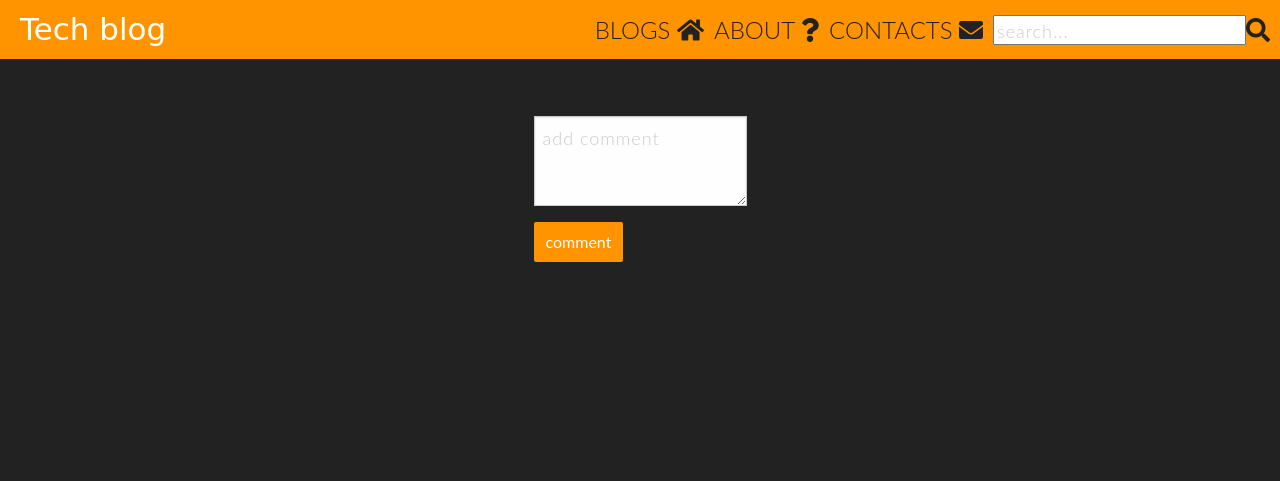
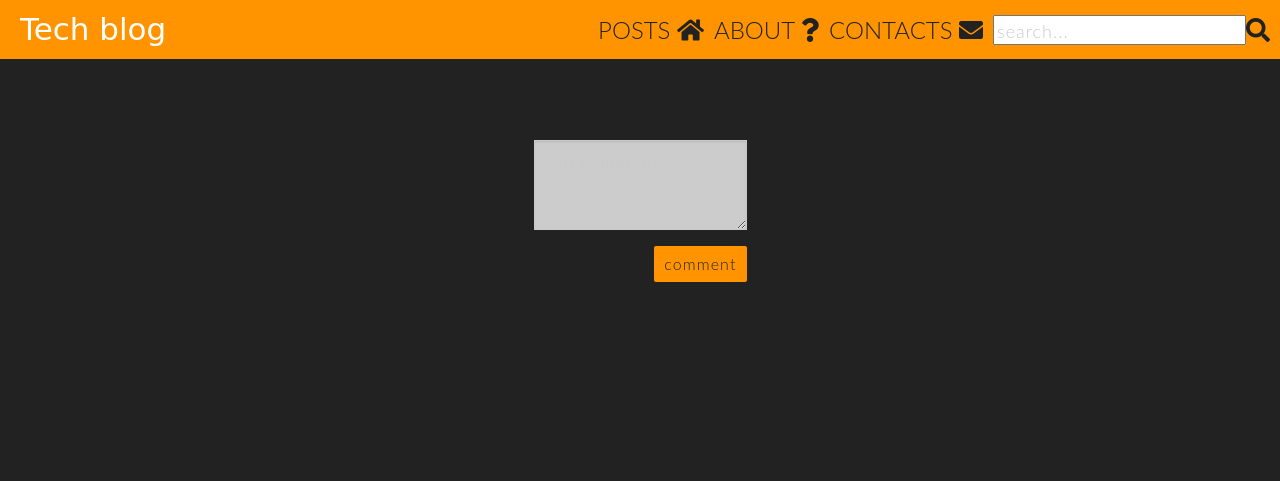
Before and after one commit to qalfaki/geeky-stuff, a Django app: template blog/templates/blog/post_detail.html in a window 1280 px wide. Shown: the top 481 px of the page. Run offline with Django 3.2, Linux system fonts and the light colour scheme; the template is opened without the code that fills it, so the values that code supplies are empty; parts of the project's set-up code (start-up, migrations or seed data) failed here and were passed over; some libraries are stand-ins or nearby versions.

Commit message:
update comment button styles, nav bar, and add link to post comments and responses

```diff
--- a/blog/static/css/app.css
+++ b/blog/static/css/app.css
@@ -17,7 +17,7 @@ p{
  color:#fff;
  font-weight: 300;
  letter-spacing: 1.5px;
-
+ margin: 0;
 }
 
 body{
@@ -176,6 +176,9 @@ i {
     p {
         font-size: 20px;
     }
+    .main-content {
+        margin-top: 100px;
+    }
 
 }
 
@@ -220,8 +223,6 @@ i {
     footer {
         display: none;
     }
-
-
 }
 
 
@@ -255,9 +256,25 @@ section {
     padding-right: 20px;
 }
 .comment-btn {
-    padding: 12px;
+    padding: 10px;
     border-radius: 2px;
     background-color: #ff9400;
+    letter-spacing: 1.1px;
+    color:#222;
+    font-weight: 300;
+    float: right;
+    transition: all .2s;
+}
+.comment-btn:hover {
+    padding: 12px;
+}
+
+button:focus {
+    outline: 0;
+}
+
+button:active {
+    transform: scale(0.99);
 }
 ::placeholder {
     font-size: 18px;
@@ -272,3 +289,16 @@ section {
 .post-content {
     margin-top: 8px;
 }
+
+#comment-input {
+  margin-top: 40px;
+  background-color: #ccc;
+}
+
+.responses {
+    float: right;
+}
+.responses a {
+    font-size: 12px;
+    color: #ccc;
+}
--- a/blog/static/js/app.js
+++ b/blog/static/js/app.js
@@ -15,6 +15,9 @@ const textLengthShortner = function () {
             let newStr = innertEl.text().substr(0, 400);
             innertEl.text('').append(`${newStr}...<a href="/posts/${innertEl[0].id}/">Read more</a>`);
         }
+        else {
+            innertEl.append(`...<a href="/posts/${innertEl[0].id}/">Read more</a>`);
+        }
     }).get()
 }
 
--- a/blog/templates/blog/base.html
+++ b/blog/templates/blog/base.html
@@ -17,7 +17,7 @@
     <section class="page-header">
         <h3>Tech blog</h3>
         <nav class="nav top-menu">
-            <a href="/">BLOGS <i class="fas fa-home"></i></a>
+            <a href="/">POSTS <i class="fas fa-home"></i></a>
             <a href="https://qalfaki.github.io/q/#/" target="_blank">ABOUT <i class="fas fa-question"></i></a>
             <a href="https://qalfaki.github.io/q/#/contact" target="_blank">CONTACTS <i class="fas fa-envelope"></i></a>
             {% if user.is_authenticated %}
@@ -30,7 +30,7 @@
         <div class="nav extendable-navigation">
             <ul class="side-nav">
                 <li class="">
-                    <a href="/">BLOGS <i class="fas fa-home"></i></a>
+                    <a href="/">POSTS <i class="fas fa-home"></i></a>
                 </li>
                 <li class="">
                     <a href="https://qalfaki.github.io/q/#/" target="_blank">ABOUT <i class="fas fa-question"></i></a>
--- a/blog/templates/blog/post_detail.html
+++ b/blog/templates/blog/post_detail.html
@@ -13,7 +13,7 @@
 
          <h1>{{ post.title }}</h1>
         <p>{{ post.text|linebreaksbr }}</p>
-        <textarea placeholder="add comment" rows="3"></textarea>
+        <textarea id="comment-input" placeholder="add comment" rows="3"></textarea>
         <button type="button" class="comment-btn">comment</button>
     </div>
 {% endblock %}
--- a/blog/templates/blog/post_edit.html
+++ b/blog/templates/blog/post_edit.html
@@ -1,4 +1,3 @@
-
 {% extends 'blog/base.html' %}
 
 {% block content %}
--- a/blog/templates/blog/post_list.html
+++ b/blog/templates/blog/post_list.html
@@ -10,6 +10,10 @@
 
             </div>
             <p id="{{post.pk}}" class="post-content">{{ post.text|linebreaksbr }}</p>
+            <span class="responses">
+                <a href="{% url 'post_detail' pk=post.pk%}"><i class="fas
+                        fa-comments"></i>2231</a>
+            </span>
         </div>
 {% endfor %}
 {% endblock %}
```
